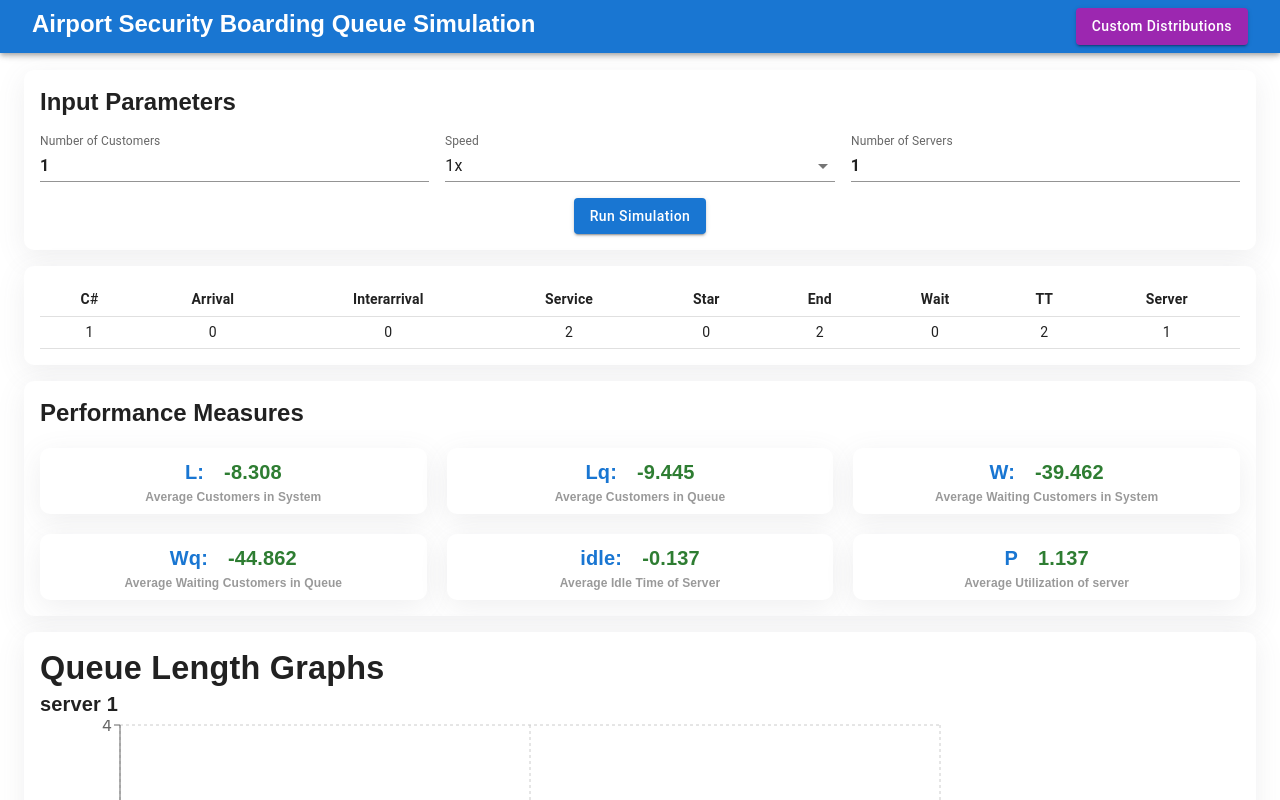
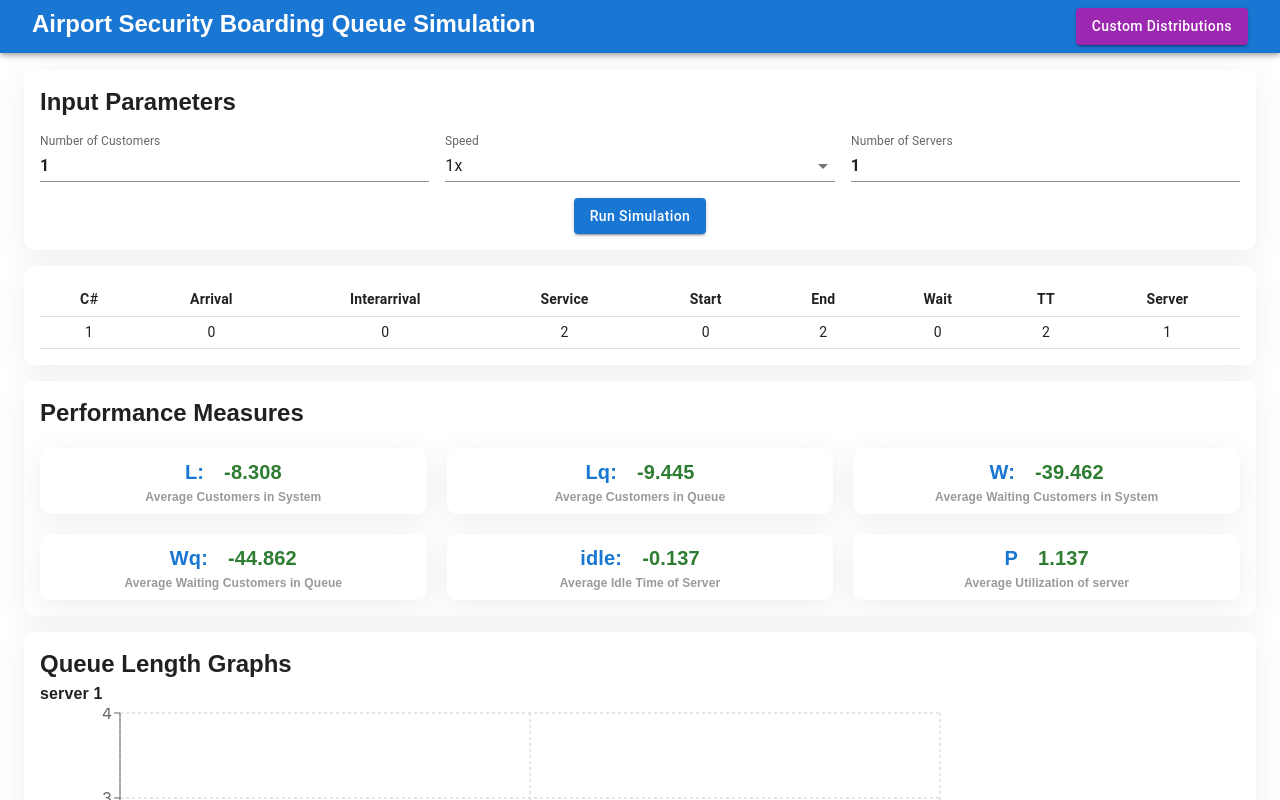
Before and after one commit to saqlain1020/airport-queue-simulation, a React (Create React App) app: page / in a window 1280 px wide. Both pictures are taken after a click on the button "Run Simulation". Shown: the top 800 px of the page. Built offline with nearby package versions, Linux system fonts and the light colour scheme.

Commit message:
spell fix and garph state moved to context

```diff
--- a/src/components/DetailsTable/DetailsTable.tsx
+++ b/src/components/DetailsTable/DetailsTable.tsx
@@ -51,7 +51,7 @@ const DetailsTable: React.FC<IProps> = () => {
                 <b>Service</b>
               </TableCell>
               <TableCell align="center">
-                <b>Star</b>
+                <b>Start</b>
               </TableCell>
               <TableCell align="center">
                 <b>End</b>
--- a/src/components/Graphs/QueueLengthGraph.tsx
+++ b/src/components/Graphs/QueueLengthGraph.tsx
@@ -61,8 +61,7 @@ const pdata = [
 const QueueLengthGraph: React.FC = () => {
   const classes = useStyles();
 
-  const { customerRecords } = useApp();
-  const [servers, setServers] = React.useState<Customer[][]>([]);
+  const { customerRecords, servers, setServers } = useApp();
 
 	React.useEffect(() => {
 		if (customerRecords.length > 0) {
@@ -118,52 +117,6 @@ const QueueLengthGraph: React.FC = () => {
           }
         });
       })
-      /**
-       *
-      server1.forEach((c: any, i) => {
-				let previousCustomer: Customer = {};
-
-        if (i === 0) {
-          tempS1.push({ ...c, queueLength: 0 });
-          return;
-        }
-				if (i > 0) {
-          previousCustomer = tempS1[i - 1];
-				}
-        if (c.arrival < previousCustomer.endTime!) {
-					tempS1.push({
-            ...c,
-						queueLength: previousCustomer.queueLength ? previousCustomer.queueLength + 1 : 1,
-					});
-          return;
-				} else {
-					tempS1.push({ ...c, queueLength: 0});
-				}
-			});
-			server2.forEach((c: any, i) => {
-				let previousCustomer: Customer = {};
-				if (i !== 0) {
-					previousCustomer = tempS2[i - 1];
-				}
-				if (i === 0) {
-					tempS2.push({ ...c, queueLength: 0 });
-					return;
-				}
-				if (c.arrival < previousCustomer.endTime!) {
-					tempS2.push({
-						...c,
-						queueLength: previousCustomer.queueLength ? previousCustomer.queueLength + 1 : 1,
-					});
-				} else {
-					tempS2.push({
-						...c,
-						queueLength: 0,
-					});
-				}
-			});
-      setServer1(tempS1);
-      setServer2(tempS2);
-       */
       console.log('================= SERVERS ===================');
       console.log(servers)
       console.log('================= SERVERS ===================');
@@ -174,12 +127,12 @@ const QueueLengthGraph: React.FC = () => {
 	return (
 		<>
     <Card sx={{ p: 2, mt: 2 }} className={classes.root}>
-      <Typography fontWeight={"bold"} variant="h4">
+      <Typography fontWeight={"bold"} variant="h5">
         Queue Length Graphs
       </Typography>
     {servers?.length > 0 && servers!.map((server, i) =>
     <div key={uuid()}>
-      <Typography fontWeight={"bold"} variant="h6">
+      <Typography fontWeight={"bold"} variant="subtitle1">
         server {i}
       </Typography>
 			<ResponsiveContainer width="100%" aspect={3}>
--- a/src/context/AppContext.tsx
+++ b/src/context/AppContext.tsx
@@ -26,6 +26,8 @@ interface IAppContex {
   setDistribution: React.Dispatch<React.SetStateAction<"mmc" | "ggc" | "mgc">>;
   distributionInput: DistributionInput;
   setDistributionInput: React.Dispatch<React.SetStateAction<DistributionInput>>;
+  servers: Customer[][];
+  setServers: React.Dispatch<React.SetStateAction<Customer[][]>>;
 }
 
 export const AppContext = React.createContext<IAppContex>({} as IAppContex);
@@ -48,6 +50,8 @@ const AppProvider: React.FC<Props> = ({ children }) => {
   const [distributionInput, setDistributionInput] = React.useState<DistributionInput>({
     c: 1,
   });
+  const [servers, setServers] = React.useState<Customer[][]>([]);
+
 
   const lamda = useMemo(() => 1 / MeanInterArival, []);
   const meu = useMemo(() => 1 / MeanServiceTime, []);
@@ -125,6 +129,8 @@ const AppProvider: React.FC<Props> = ({ children }) => {
         setDistribution,
         distributionInput,
         setDistributionInput,
+        servers,
+        setServers,
       }}
     >
       {children}
```
